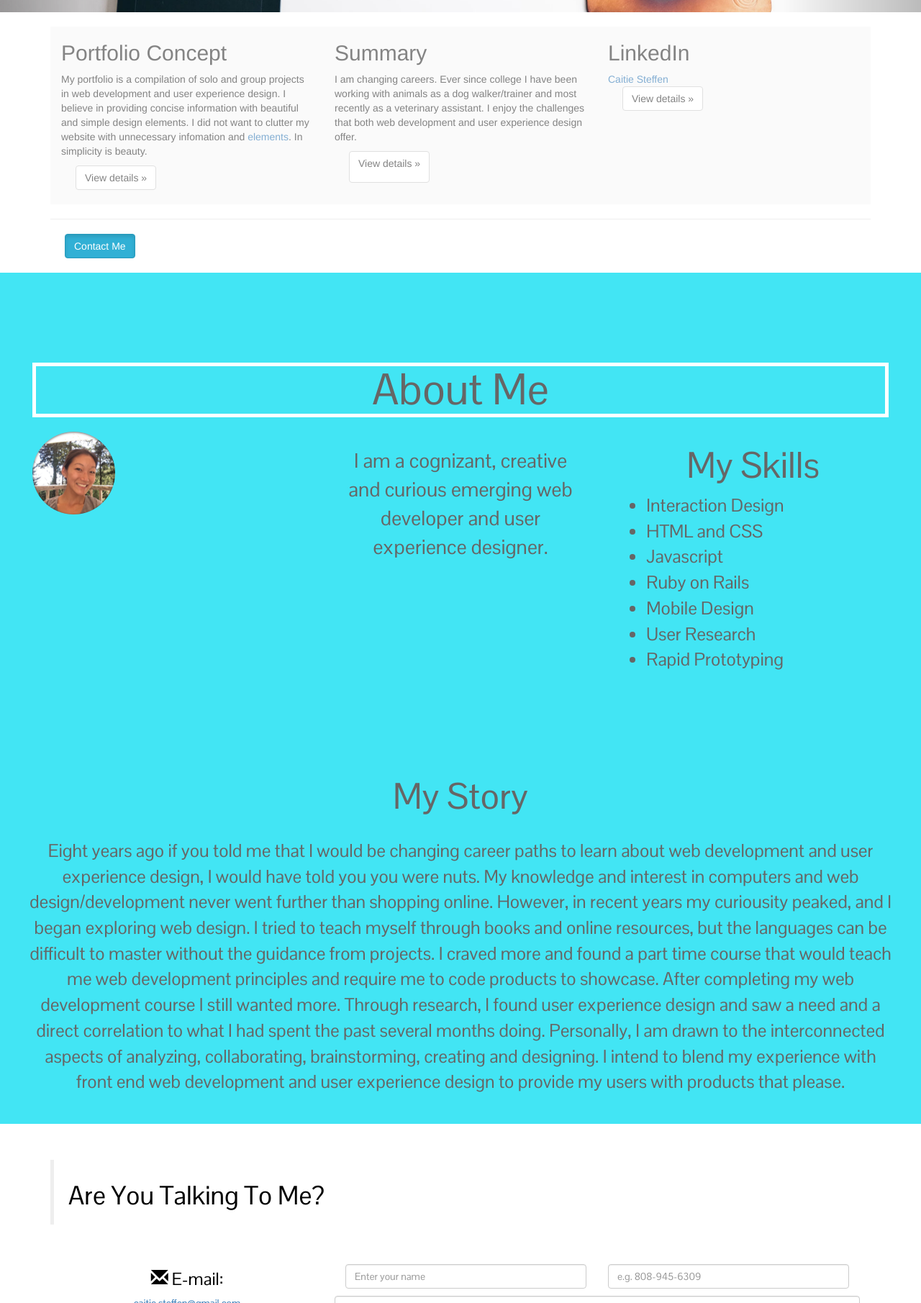
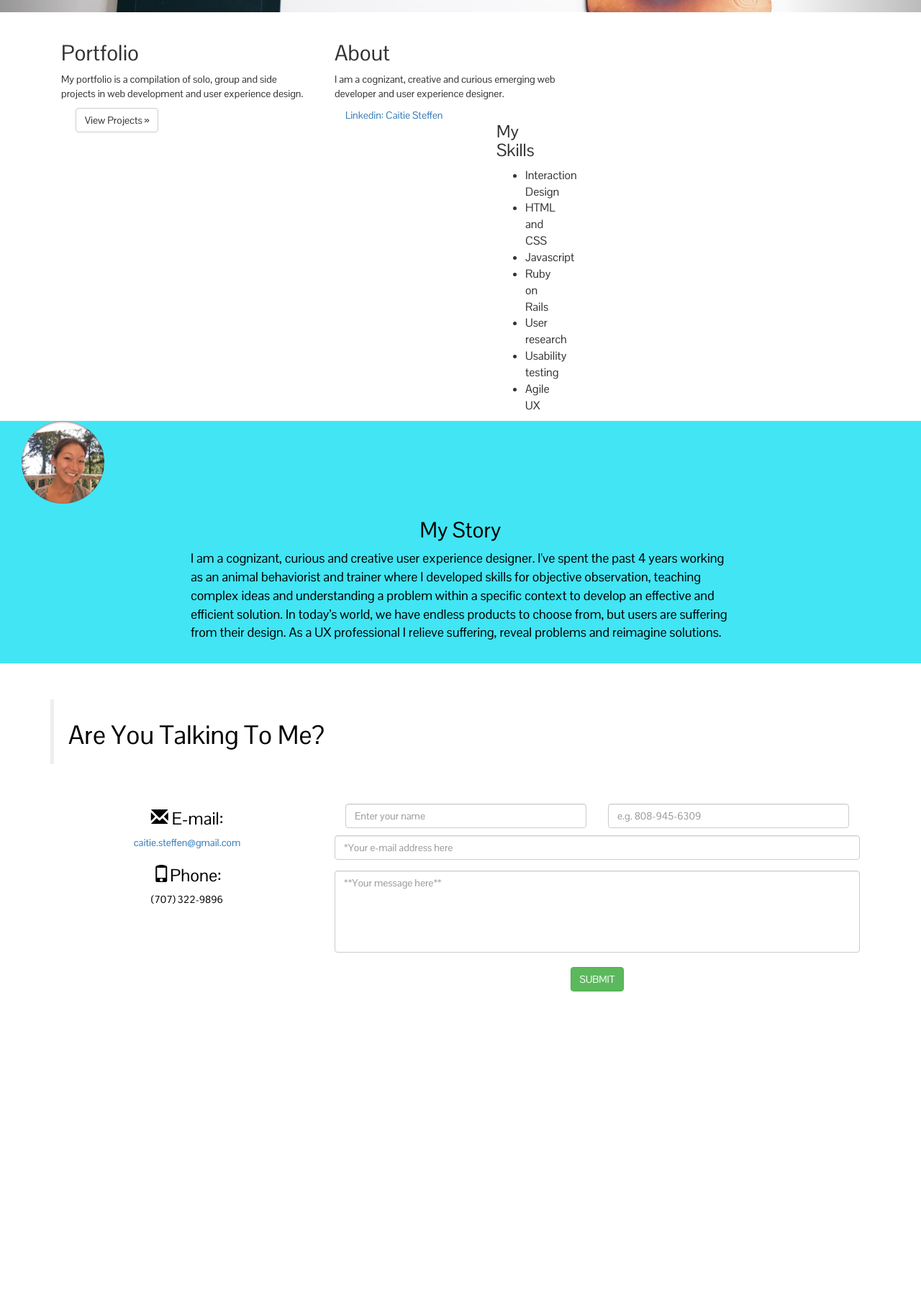
Before and after one commit to chsteffen/portfolio-site, a plain HTML site: page index.html in a window 1280 px wide. Shown: the part 756-2567 px from the top of the page at 72% size. Drawn offline with nearby package versions, Linux system fonts and the light colour scheme; some packages are replaced by stand-ins of ours.

Commit message:
styling edits, layout repositioning, content management

```diff
--- a/css/styles.css
+++ b/css/styles.css
@@ -17,30 +17,12 @@ body {
 #carousel-example-generic {
 	padding-top: 53px;
 }
-.carousel-caption p {
-	font-size: 3em;
-	ffont-family: 'Pontano Sans', sans-serif;
+
+#columns {
+	margin: 20px 0 0;
+	font-family: 'Pontano Sans', sans-serif;
 }
-p.subhead {
-	margin: 20%;
-	color: #800080;
-}
-p.subtext {
-	margin-bottom: 50%;
-	color: #4a4a4a;
-}
-p.sub {
-	margin: 30% 65% 60%;
-	color: #00cdcd;
-}
-#columns {
-	background: #f7f7f7;
-	opacity: 0.6;
-	margin: 20px 0 0;
-}
-#apple {
-	padding: 20px;
-}
+
 #image4 {
 	height: auto;
 }
@@ -50,19 +32,16 @@ p.sub {
 .btn {
 	margin: 0 20px 10px;
 }
-@media (max-width: 767px) {
-	p.subhead,
-	p.subtext,
-	p.sub {
-			display: none !important;
-	}
-}
 .caption p {
 	font-size: 1.5em;
 	font-family: 'Pontano Sans', sans-serif;
 	text-align: center;
 	position: relative;
 	display: block !important;
+}
+ul#skill-list > li {
+	font-family: 'Pontano Sans', sans-serif;
+	font-size: 16px;
 }
 /***work***/
 .work-img {
@@ -91,20 +70,18 @@ p.sub {
 #about {
 	background-color: #42e5f4;
 	width: auto;
-	background-repeat: no-repeat;
 	padding-bottom: 20px;
 }
-.grouping {
-	width: 100%;
+#story {
+	display: block;
+	margin: auto;
+	width: 60%;
 }
-.grouping p {
-	margin: 20px;
-	text-align: center;
-}
+
 .header h1 {
 	text-align: center;
-	border: 5px solid white;
-	margin: 10% 30px 20px;
+	margin: 20px;
+	font-style: bold;
 }
 img {
 	max-width: 100%;
@@ -117,50 +94,41 @@ img {
 @media (max-width: 480px) {
 	body.about {
 		background-image: none !important;
-		background-color: #e3e3e3;
+		background-color: #42e5f4;
 	}
 }
-.main_text h3 {
-	margin-top: 10%;
-	padding: 10px;
-}
-.main_text p {
-	clear: both;
-	margin-bottom: 20px;
+#linkedin {
+	display: block;
+	margin: auto;
+	width: 60%;
+	font-style: bold;
 }
 
 /*About typography*/
 
 .header h1 {
 	font-family: 'Pontano Sans', sans-serif;
-	font-size: 60px;
+	font-size: 40px;
 }
 .header h3 {
 	font-family: 'Pontano Sans', sans-serif;
-	font-size: 25px;
+	font-size: 30px;
 }
 #about {
 	font-family: 'Pontano Sans', sans-serif;
-	color: #666666;
-	font-size: 28px;
+	color: #000000;
+	font-size: 18px;
 	-webkit-margin-before: 0;
 }
-ul#skill-list > li {
+.main_text h3 {
 	font-family: 'Pontano Sans', sans-serif;
-	font-size: 25px;
-}
-#about h3 {
-	font-family: 'Pontano Sans', sans-serif;
+	font-size: 30px;
 	text-align: center;
-	font-size: 50px;
 }
 .main_text p {
-	text-align: center;
-	font-size: 25px;
-	font-weight: 200;
+	font-size: 18px;
 	font-family: 'Pontano Sans', sans-serif;
 }
-
 /*** contact ***/
 
 #contact {
@@ -227,6 +195,12 @@ span.glyphicon:hover {
 	text-decoration: none;
 }
 
+/*resume*/
+#resume {
+	height: 400px;
+	width: 100%;
+}
+
 /*footer*/
 
 .twitter-follow-button {
--- a/index.html
+++ b/index.html
@@ -74,21 +74,12 @@
     <div class="carousel-inner" role="listbox">
       <div class="item active">
         <img src="img/phi1.jpg" alt="desktop">
-        <div class="carousel-caption">
-          <p class="subhead">Creativity</p>
-        </div>
       </div>
       <div class="item">
         <img src="img/phi2.jpg" alt="typewriter">
-        <div class="carousel-caption">
-          <p class="subtext">Hardwork<br>Ethic</p>
-        </div>
       </div>
       <div class="item">
         <img src="img/phi3.jpg" alt="desk">
-        <div class="carousel-caption">
-          <p class="sub">Detail-Oriented</p>
-        </div>
       </div>
     </div>
 
@@ -106,25 +97,30 @@
     <div class="container">
       <!-- Example row of columns -->
       <div class="row" id="columns">
-        <div class="col-md-4">
-          <h2>Portfolio Concept</h2>
-          <p>My portfolio is a compilation of solo and group projects in web development and user experience design. I believe in providing concise information with beautiful and simple design elements. I did not want to clutter my website with unnecessary infomation and <a href="#" title="More information" id="item1">elements</a>. In simplicity is beauty.</p>
-          <p><button type="button" class="btn btn-default" data-toggle="tooltip" data-placement="top" title="More Information">View details &raquo;</button></p>
+        <div class="col-md-4 col-xs-6">
+          <h2>Portfolio</h2>
+          <p>My portfolio is a compilation of solo, group and side projects in web development and user experience design.</p>
+          <p><button type="button" class="btn btn-default" data-toggle="tooltip" data-placement="top" title="More Information">View Projects &raquo;</button></p>
         </div><!-- /col -->
-        <div class="col-md-4">
-          <h2>Summary</h2>
-          <p>I am changing careers. Ever since college I have been working with animals as a dog walker/trainer and most recently as a veterinary assistant. I enjoy the challenges that both web development and user experience design offer.  </p>
-          <p><button type="button" class="btn btn-default" data-toggle="tooltip" data-placement="bottom" title="More Information">View details &raquo;</a></p>
+        <div class="col-md-4 col-xs-6">
+          <h2>About</h2>
+          <p>I am a cognizant, creative and curious emerging web developer and user experience designer.</p>
+        <div class="col-md-4 col-xs-6" id="linkedin">
+          <div class="LI-profile-badge"  data-version="v1" data-size="medium" data-locale="en_US" data-type="vertical" data-theme="light" data-vanity="caitie-steffen"><a class="LI-simple-link" href='https://www.linkedin.com/in/caitie-steffen?trk=profile-badge'>Linkedin: Caitie Steffen</a></div>
         </div><!-- /col -->
-        <div class="col-md-4">
-          <h2>LinkedIn</h2>
-          <div class="LI-profile-badge"  data-version="v1" data-size="medium" data-locale="en_US" data-type="vertical" data-theme="light" data-vanity="caitie-steffen"><a class="LI-simple-link" href='https://www.linkedin.com/in/caitie-steffen?trk=profile-badge'>Caitie Steffen</a></div>
-          <p><button type="button" class="btn btn-default" data-toggle="tooltip" data-placement="right" title="More Information">View details &raquo;</button></p>
+        <div class="col-md-4 col-xs-6">
+          <h3>My Skills</h3>
+            <ul id="skill-list">
+              <li>Interaction Design</li>
+              <li>HTML and CSS</li>
+              <li>Javascript</li>
+              <li>Ruby on Rails</li>
+              <li>User research</li>
+              <li>Usability testing</li>
+              <li>Agile UX</li>
+            </ul>
         </div><!-- /col -->
       </div><!-- /row -->
-
-      <hr>
-      <p><a class="btn btn-info btn-default active" href="#contact">Contact Me</a></p>
     </div> <!-- /container -->
     <!--Work section-->
     <div class="container-fluid">
@@ -134,34 +130,16 @@
     </div><!-- container -->
     <!--About section-->
     <div class="container" id="about">
-      <div class="grouping">
-        <div class="header">
-          <h1>About Me</h1>
-        </div><!-- header -->
       <div class="container-fluid">
-      <div class="row"id="skills"></div>
-        <div class="col-md-4 col-xs-6"><img class="idea" src="img/profile.png" alt="me"></div>
-        <div class="col-md-4 col-xs-6">
-          <p>I am a cognizant, creative and curious emerging web developer and user experience designer.</p></div>
-        <div class="col-md-4 col-xs-6">
-          <h3>My Skills</h3>
-            <ul id="skill-list">
-              <li>Interaction Design <a href="#" title="More Information" id="item2"></a></li>
-              <li>HTML and CSS</li>
-              <li>Javascript</li>
-              <li>Ruby on Rails</li>
-              <li>Mobile Design</li>
-              <li>User Research</li>
-              <li>Rapid Prototyping</li>
-          </ul></div>
-        </div><!--skills-->
+        <img class="idea" src="img/profile.png" alt="me"></div>
         <div class="main_text">
           <h3>My Story</h3>
-        <p>Eight years ago if you told me that I would be changing career paths to learn about web development and user experience design, I would have told you you were nuts. My knowledge and interest in computers and web design/development never went further than shopping online. However, in recent years my curiousity peaked, and I began exploring web design. I tried to teach myself through books and online resources, but the languages can be difficult to master without the guidance from projects. I craved more and found a part time course that would teach me web development principles and require me to code products to showcase. After completing my web development course I still wanted more. Through research, I found user experience design and saw a need and a direct correlation to what I had spent the past several months doing. Personally, I am drawn to the interconnected aspects of analyzing, collaborating, brainstorming, creating and designing. I intend to blend my experience with front end web development and user experience design to provide my users with products that please.</p>
+            <div id="story">
+              <p>I am a cognizant, curious and creative user experience designer. I've spent the past 4 years working as an animal behaviorist and trainer where I developed skills for objective observation, teaching complex ideas and understanding a problem within a specific context to develop an effective and efficient solution. In today’s world, we have endless products to choose from, but users are suffering from their design. As a UX professional I relieve suffering, reveal problems and reimagine solutions.</p>
+          </div>
         <div class="clearfix"></div>
 
         </div><!-- main text-->
-    </div><!--div grouping-->
       </div><!--div container-fluid-->
     </div><!--about container-->
     <!--contact section-->
@@ -176,8 +154,6 @@
         <div class="col-lg-4 col-md-4">
           <h3><span class="glyphicon glyphicon-envelope"></span> E-mail:</h3>
           <a class="mail" href="http://gmail.com">caitie.steffen@gmail.com</a>
-          <h3><span class="glyphicon glyphicon-pencil"></span> Mailing Address:</h3>
-          <p>2452 15th Avenue<br>San Francisco, CA 94116</p>
           <h3><span class="glyphicon glyphicon-phone"> </span>Phone:</h3>
           <p>(707) 322-9896</p>
         </div>
@@ -209,9 +185,7 @@
         </div>
       </div><!-- row -->
     </div><!--contact-->
-    <!--comment out
-    <iframe width="100%" height="450" frameborder="0" style="border:0" src="https://www.google.com/maps/embed/v1/place?q=place_id:ChIJYecpZ5N9j4ART267RrbVii4&key=AIzaSyC7C6fE78wDiqAfyLgjjH3JO01crHCf-30" allowfullscreen></iframe>-->
-    <div id="map"></div>
+    <div id="resume"></div>
     <div class="row">
       <h2 class="learn-more">Learn More</h2>
         <div class="modal-button">
@@ -239,13 +213,13 @@
           <div class="panel-heading">
             <h4 class="panel-title">
               <a data-toggle="collapse" data-parent="#missingcode" href="#collapseOne">
-                <a data-toggle="collapse" data-parent="#accordion" href="#collapseOne"><span class="glyphicon glyphicon-plus"></span></a> Why did you become a web developer?
+                <a data-toggle="collapse" data-parent="#accordion" href="#collapseOne"><span class="glyphicon glyphicon-plus"></span></a> Why did you become a web developer and user experience designer?
               </a>
             </h4>
           </div>
       <div id="collapseOne" class="panel-collapse collapse">
         <div class="panel-body">
-        I wanted to find a career that implemented design, writing and attention to detail.
+        I enjoy the challenges that come with web development and user experience design. Web development asks me to create something from nothing, and user experience design helps me remember the purpose of that creation. Both fields of expertise allow me to continue to learn and collaborate with others.
         </div>
       </div>
       <div class="panel panel-default">
@@ -258,7 +232,7 @@
       </div>
       <div id="collapseTwo" class="panel-collapse collapse">
         <div class="panel-body">
-        My clients are primarily small businesses located in Northern California.
+        My clients are small businesses, conservation efforts and startups.
         </div>
       </div>
       </div>
@@ -272,7 +246,7 @@
       </div>
       <div id="collapseThree" class="panel-collapse collapse">
         <div class="panel-body">
-        Depending on the varying amount of re-drafts and re-designs, I can produce a new websitie in approximately 3 weeks time.
+        I will generally take two weeks to see how far I can get on the website design or redesign and then check in with my client with a status update. This check in allows the client to tell me what needs to be changed, and it gives me the opportunity to discuss the next steps and what I need to proceed with the project.
         </div>
       </div>
     </div>
@@ -283,7 +257,7 @@
   </div>
   <a href="https://twitter.com/CaitieSteffen" class="twitter-follow-button" data-show-count="false">Follow @CaitieSteffen</a>
   <div id="fb-root"></div>
-  <div class="fb-like" data-href="https://www.lifeguard-parrot-17386.bitballoon.com" data-layout="standard" data-action="like" data-show-faces="false" data-share="true"></div>
+  <div class="fb-like" data-href="https://www.caitiesteffen.com" data-layout="standard" data-action="like" data-show-faces="false" data-share="true"></div>
   </footer>
 
     <!-- ============================= -->
@@ -299,9 +273,6 @@
 
   <script src="js/jquery.stellar.min.js"></script>
 
-  <script src="https://maps.googleapis.com/maps/api/js?key=AIzaSyCFJTnB29jJ0-Kkfv5AQNoyLIBeI2yF3Jo&callback=initMap"
-    async defer></script>
-
 
 </body>
 </html>
```
Lines whose indentation alone changed are shown as unchanged.
